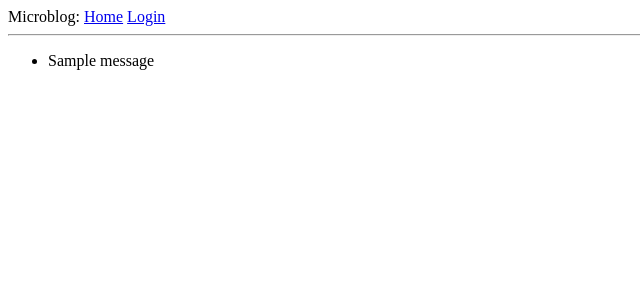
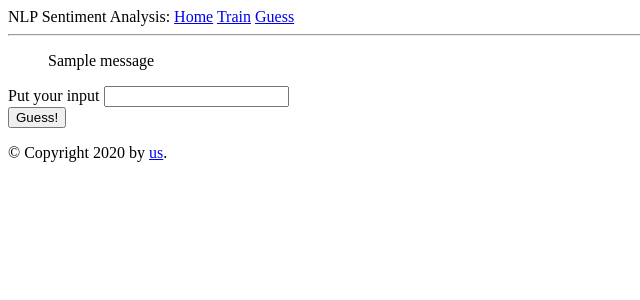
Before and after one commit to morgangarralon/nlp-sentiment-analysis-project, a Flask app: template app/templates/UserInputForm.html in a window 1280 px wide. Shown: the top 300 px of the page, without its empty margins (0-640 px from the left). Run offline with Flask 2, Linux system fonts and the light colour scheme; the template is opened without the code that fills it: values that come from a table or form of the project are taken from there, most other values are stand-ins (such as "Sample title", 1, 10 or a date in 2020); one stand-in notice (Sample message) is shown.

Commit message:
architecture & fondations (nothin' much added)

```diff
--- a/app/forms/DataUserInputForm.py
+++ b/app/forms/DataUserInputForm.py
@@ -1,7 +1,10 @@
 from flask_wtf import FlaskForm
 from wtforms import StringField, SubmitField
-from wtforms.validators import DataRequired
+from wtforms.validators import Length, DataRequired
 
 class DataUserInputForm(FlaskForm):
-        field_data_input = StringField('Put your input:', validators=[DataRequired()])
-        button_submit = SubmitField('Deep input this!')
+        field_data_input = StringField('Put your input', [
+                        DataRequired(),
+                        Length(min=2, message=('Your input is too short.'))
+                ])
+        button_submit = SubmitField('Guess!')
--- /dev/null
+++ b/app/static/css/style.css
@@ -0,0 +1,3 @@
+.error-form{
+    background-color: #FF00DD;
+}
--- a/app/templates/UserInputForm.html
+++ b/app/templates/UserInputForm.html
@@ -1,28 +1,22 @@
- <!-- TODO -->
-<html>
-    <head>
-        {% if title %}
-        <title>{{ title }} - microblog</title>
-        {% else %}
-        <title>microblog</title>
+{% extends "base.html" %}
+{% block title %}User Input{% endblock %}
+{% block content %}
+    <form action="{{ url_for('guess', type='user') }}" method="post">
+        {% if form.errors.items() %}
+            <div class="error-form">
+                {% for field, errors in form.errors.items() %}
+                    <div class="error-item">
+                        {{ form[field].label }}: {{ ', '.join(errors) }}
+                    </div>
+                {% endfor %}
+            </div>
         {% endif %}
-    </head>
-    <body>
-        <div>
-            Microblog:
-            <a href="/index">Home</a>
-            <a href="/login">Login</a>
+        <div class="input text">
+            {{ form["field_data_input"].label }} {{ form["field_data_input"] }}
         </div>
-        <hr>
-        {% with messages = get_flashed_messages() %}
-        {% if messages %}
-        <ul>
-            {% for message in messages %}
-            <li>{{ message }}</li>
-            {% endfor %}
-        </ul>
-        {% endif %}
-        {% endwith %}
-        {% block content %}{% endblock %}
-    </body>
-</html>
+        <div class="input submit">
+            {{ form["button_submit"] }}
+        </div>
+        {{ form.csrf_token }}
+    </form>
+{% endblock %}
--- /dev/null
+++ b/app/templates/base.html
@@ -0,0 +1,35 @@
+<html>
+    <head>
+        <link rel="stylesheet" href="{{ url_for('static', filename='css/style.css') }}"/>
+        <title>{% block title %}{% endblock %} - NLP Sentiment Analysis</title>
+        {% block head %}{% endblock %}
+    </head>
+    <body>
+        <div>
+            NLP Sentiment Analysis:
+            <a href="/">Home</a>
+            <a href="/train">Train</a>
+            <a href="/guess/user">Guess</a>
+        </div>
+        <hr>
+        <div id="flash">
+            {% with messages = get_flashed_messages() %}
+                {% if messages %}
+                    <ul class="flashes">
+                        {% for message in messages %}
+                            <div class="message_flash">{{ message }}</div>
+                        {% endfor %}
+                    </ul>
+                {% endif %}
+            {% endwith %}
+        </div>
+        <div id="content">
+            {% block content %}{% endblock %}
+        </div>
+        <div id="footer">
+            {% block footer %}
+            &copy; Copyright 2020 by <a href="http://weare.us">us</a>.
+            {% endblock %}
+        </div>
+    </body>
+</html>
```
Also changed, not shown: app/controllers/MainController.py (+14 -11 lines).
